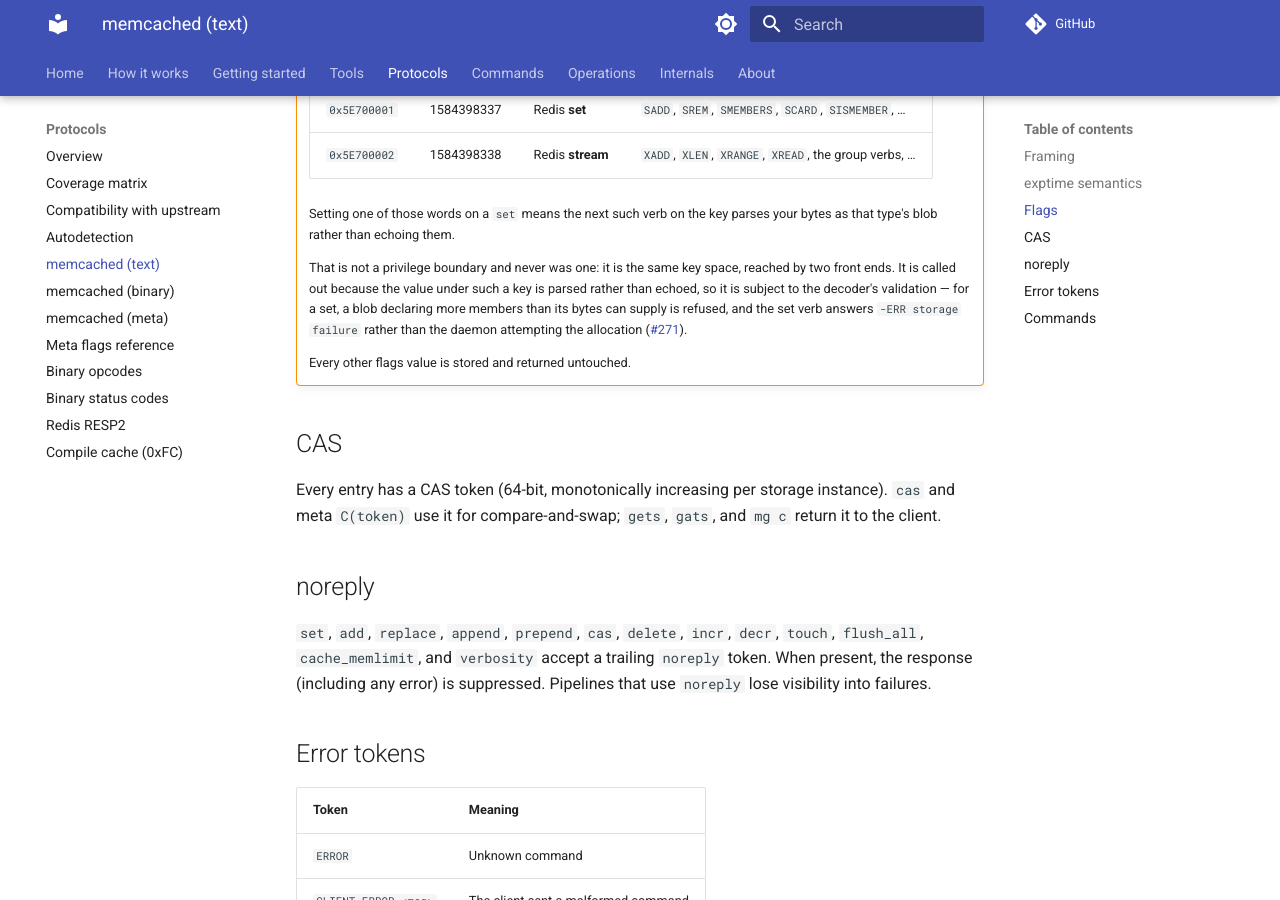
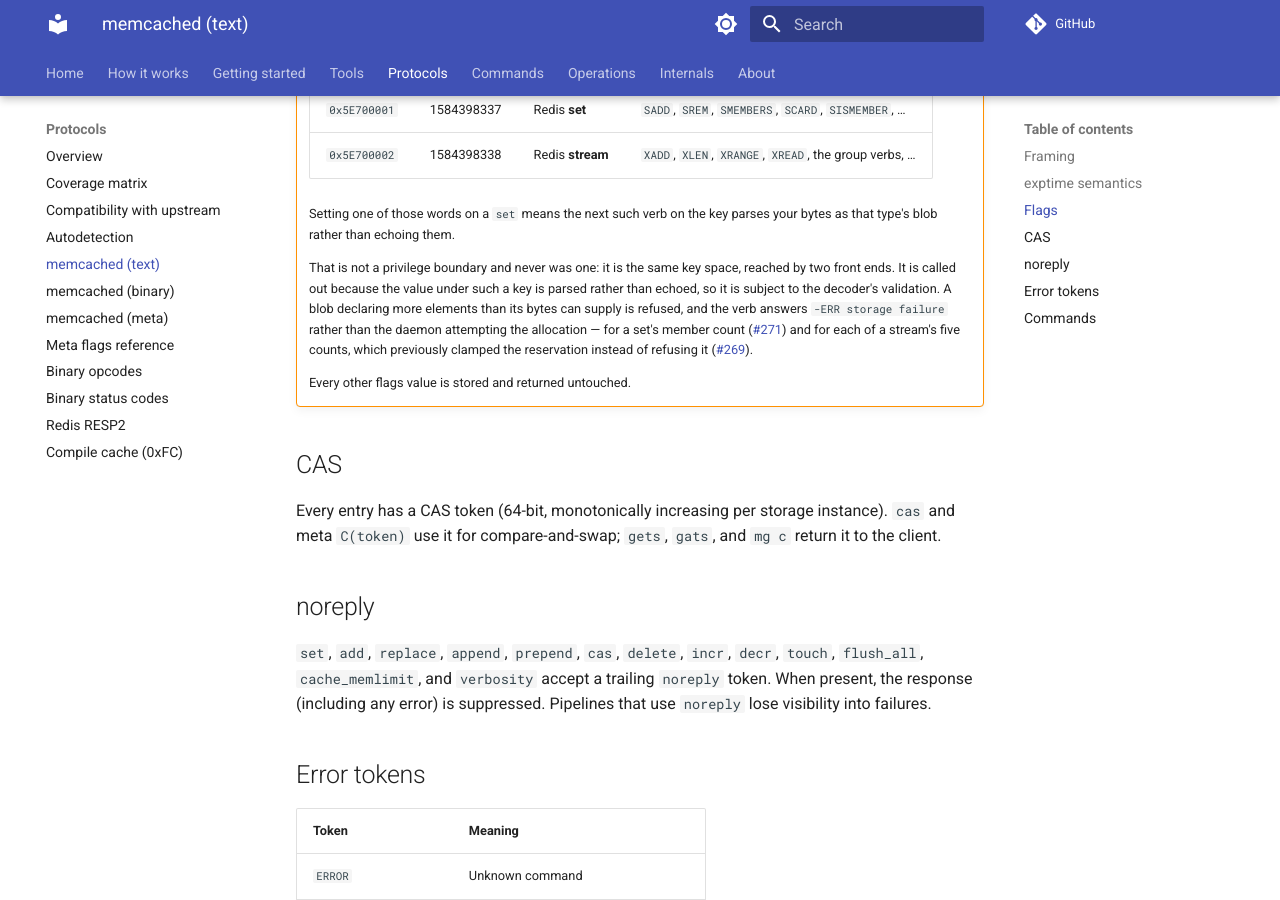
Before and after one commit to LASTRADA-Software/fastcached, an MkDocs documentation site: the page built from docs/protocols/memcached-text.md, in a window 1280 px wide and 900 px high, scrolled down 1068 px. Built offline with MkDocs 1.6.1 and Material for MkDocs 9.7.7, drawn with Linux system fonts in a browser that asks for light colours; comment, search, counter and statistics services are not loaded.

Commit message:
cache: SetCodec walks the shared cursor too, and the cursor ships only what has a caller
Two halves of one decision.

`SetCodec::Decode` came out of #271 with the guard but not the cursor: it
called `DeclaredCountFits` by hand and then walked a local `offset` with its
own subtraction-spelled bounds checks. That is the "remembered, not enforced"
shape wearing a fix, and leaving it one directory away from the shared cursor
is the exact condition #272 exists to end. It now reads its count through
`ByteCursor::ReadCount(count, MinMemberBytes)` and its members through
`ReadField`, which deletes the hand-rolled walk without changing a single
observable behaviour -- the end-to-end case from #271, planting a blob over
memcached and reading it back with `SMEMBERS`, still passes unmodified.

The rationale comments there are preserved verbatim, because they are the
load-bearing part: in particular the paragraph explaining why the member
vector is deliberately NOT reserved. That reasoning is now also why this
commit does not reinstate `StreamCodec`'s reserves.

The other half is the cursor's surface. `ReadBytes` had no caller anywhere --
not production, not tests -- and was the only reason the header included
`<vector>`, in a header whose own note argues it must stay includable where
`FastCache` is not linked. It is gone. `ReadU32`, `ReadText` and `Remaining`
are now private: a bare `u32` read is precisely how a count gets taken without
its bound, and `Remaining` invites the `!= 0` trailing-bytes check that reports
a FAILED cursor as a clean one -- `AtEnd` is the spelling that does not, and it
says so.

`CompileValue`, `PrefetchGroupManifest` and `DirectManifest` still hand-roll a
cursor and are the obvious clients for the members just removed. Converting
them is #304, deliberately not ridden along with a security fix: all three
already carry #267's guard, so there is no security delta, and one of the two
trees involved does not link `FastCache`. The members they need get added
there, validated against a real caller rather than guessed ahead of one.

The rulebook bullet is corrected in the same spirit. It claimed `ReadCount` is
"the only way to obtain a count", which the tree does not hold and will not
until #304 lands -- an invariant asserted where only a direction of travel
exists. It now names the remainder instead.

Signed-off-by: Christian Parpart <christian@parpart.family>

```diff
--- a/docs/protocols/memcached-text.md
+++ b/docs/protocols/memcached-text.md
@@ -45,10 +45,13 @@
 
     That is not a privilege boundary and never was one: it is the same key space,
     reached by two front ends. It is called out because the value under such a key is
-    parsed rather than echoed, so it is subject to the decoder's validation — for a
-    set, a blob declaring more members than its bytes can supply is refused, and the
-    set verb answers `-ERR storage failure` rather than the daemon attempting the
-    allocation ([#271](https://github.com/LASTRADA-Software/fastcached/issues/271)).
+    parsed rather than echoed, so it is subject to the decoder's validation. A blob
+    declaring more elements than its bytes can supply is refused, and the verb answers
+    `-ERR storage failure` rather than the daemon attempting the allocation — for a
+    set's member count
+    ([#271](https://github.com/LASTRADA-Software/fastcached/issues/271)) and for each of
+    a stream's five counts, which previously clamped the reservation instead of
+    refusing it ([#269](https://github.com/LASTRADA-Software/fastcached/issues/269)).
 
     Every other flags value is stored and returned untouched.
 
```
Also changed, not shown: 3 other files.
